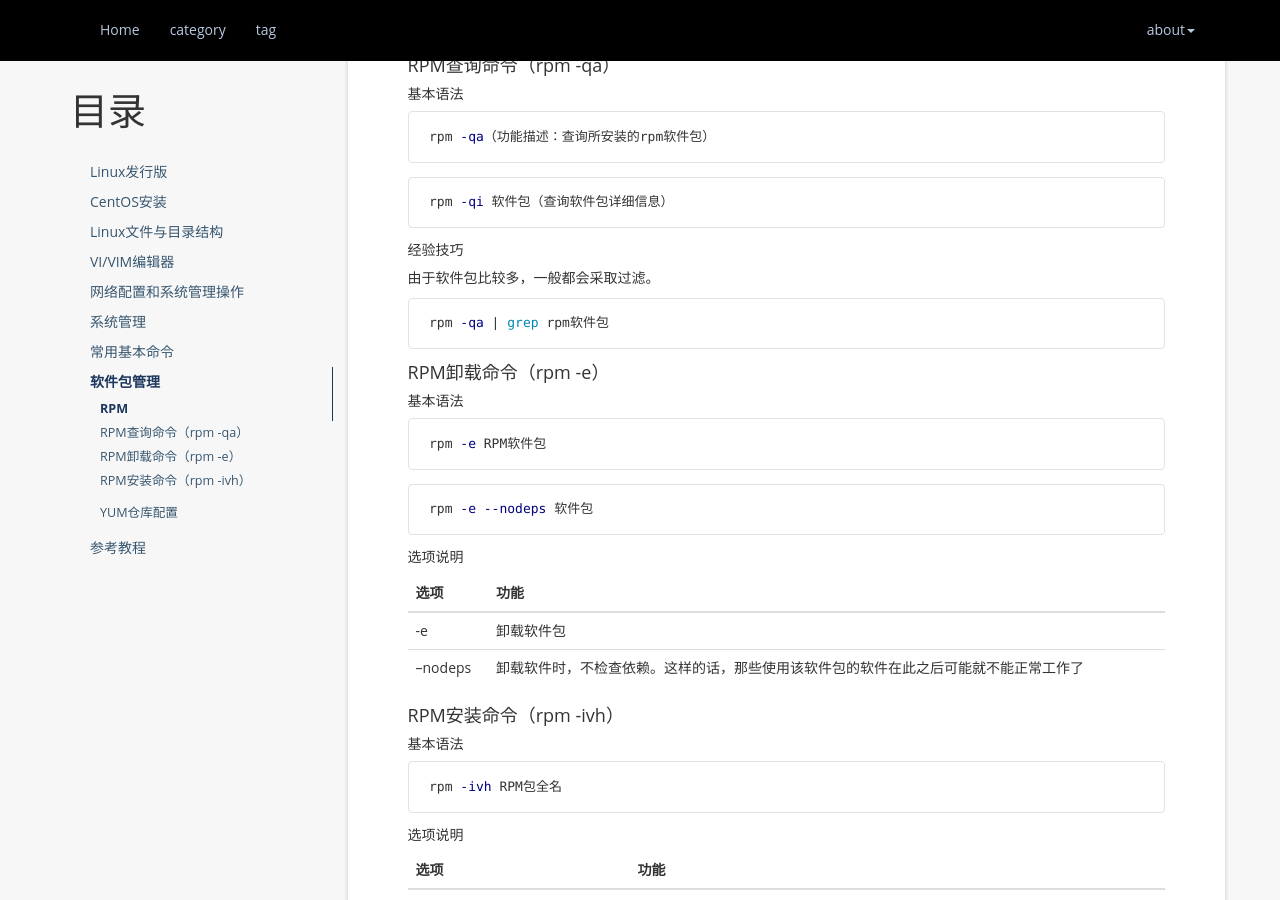
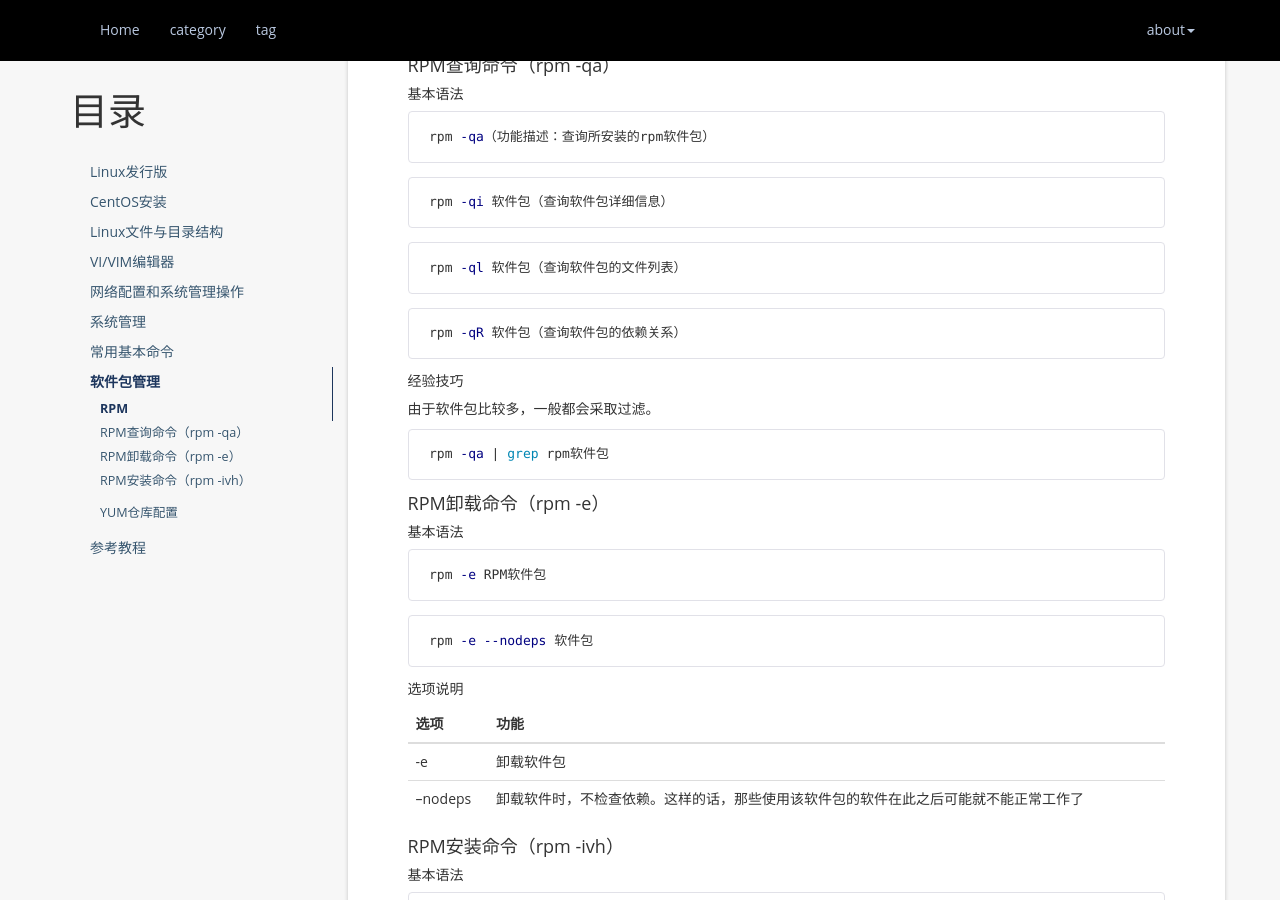
Before and after one commit to atgtahub/atgtahub.github.io, a Jekyll site: the page built from _posts/linux/learning/2023-05-03-linux-learning-01.md, in a window 1280 px wide and 900 px high, scrolled down 38585 px. Built offline with Jekyll 4.4.1, drawn with Linux system fonts in a browser that asks for light colours; a script that is not in the unit is left out; comment, search, counter and statistics services are not loaded.

Commit message:
refactor(_posts): 2023-05-03-linux-learning-01.md

````diff
--- a/_posts/linux/learning/2023-05-03-linux-learning-01.md
+++ b/_posts/linux/learning/2023-05-03-linux-learning-01.md
@@ -2234,6 +2234,14 @@ rpm -qa（功能描述：查询所安装的rpm软件包）
 rpm -qi 软件包（查询软件包详细信息）
 ```
 
+```sh
+rpm -ql 软件包（查询软件包的文件列表）
+```
+
+```sh
+rpm -qR 软件包（查询软件包的依赖关系）
+```
+
 
 
 ##### 经验技巧
````
